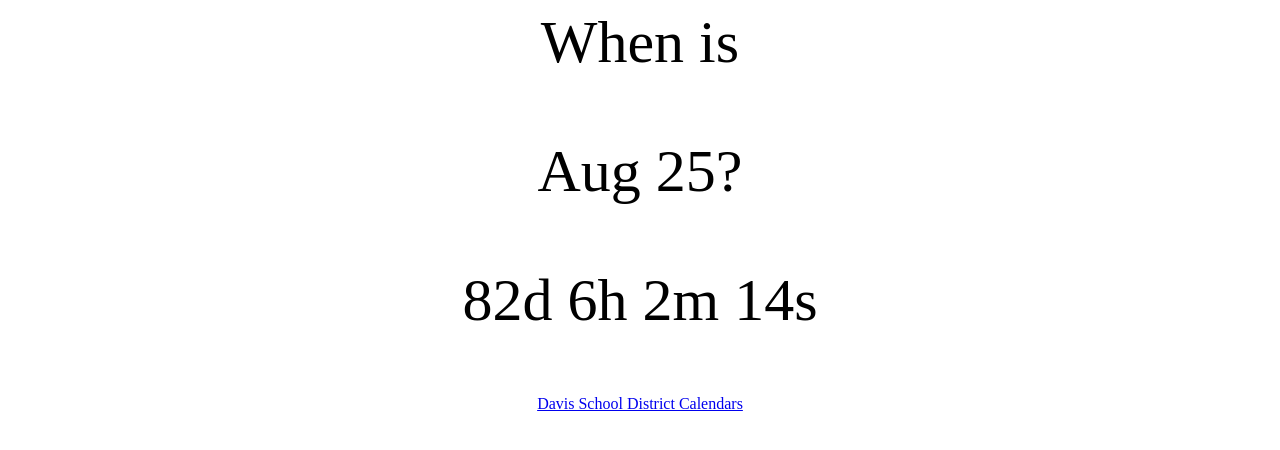
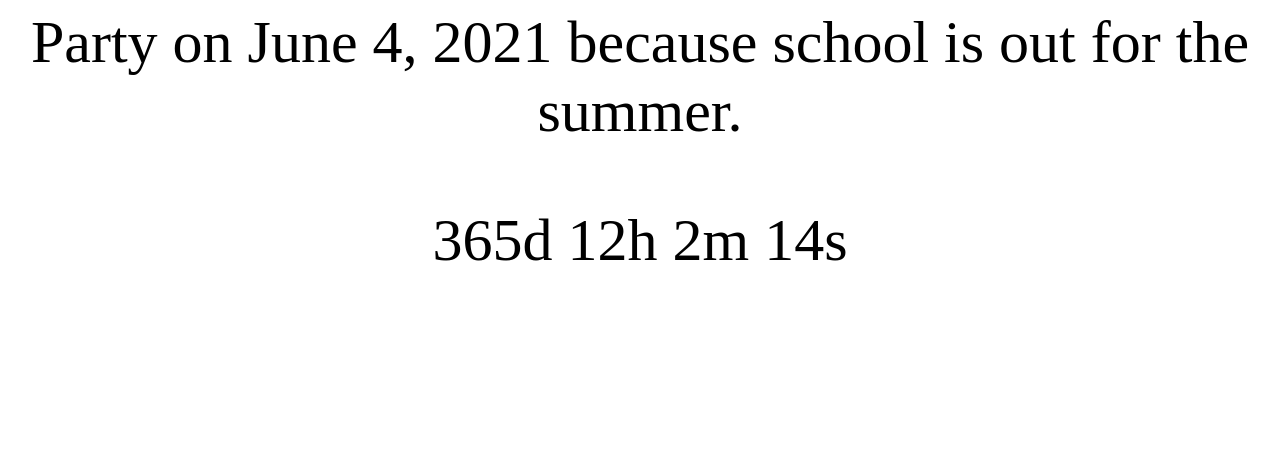
Before and after one commit to www-Kyle/School, a plain HTML site: page party.html in a window 1280 px wide. Drawn offline with Linux system fonts and the light colour scheme.

Commit message:
Update party.html

```diff
--- a/party.html
+++ b/party.html
@@ -11,7 +11,7 @@ p {
 </style>
   <script>
 // Set the date we're counting down to
-var countDownDate = new Date("Aug 25, 2020 09:00:00").getTime();
+var countDownDate = new Date("Jun 04, 2021 15:00:00").getTime();
 
 // Update the count down every 1 second
 var x = setInterval(function() {
@@ -35,17 +35,14 @@ var x = setInterval(function() {
   // If the count down is over, write some text
   if (distance < 0) {
     clearInterval(x);
-    document.getElementById("demo").innerHTML = "Buddies are back to school";
+    document.getElementById("demo").innerHTML = "School is out for the summer.";
   }
 }, 1000);
 </script>
 
 </head>
 <body>
-<p>When is</p>
-  <p>Aug 25?</>
+<p>Party on June 4,  2021 because school is out for the summer.</>
 <p id="demo"></p>
-<p><center><a href="https://www.davis.k12.ut.us/parents-family/school-year-calendars">Davis School District Calendars</a></center></p>
-
 </body>
 </html>
```
